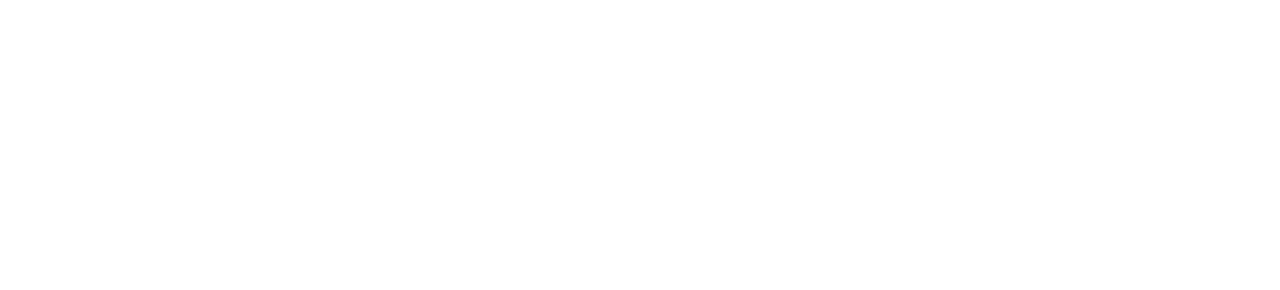
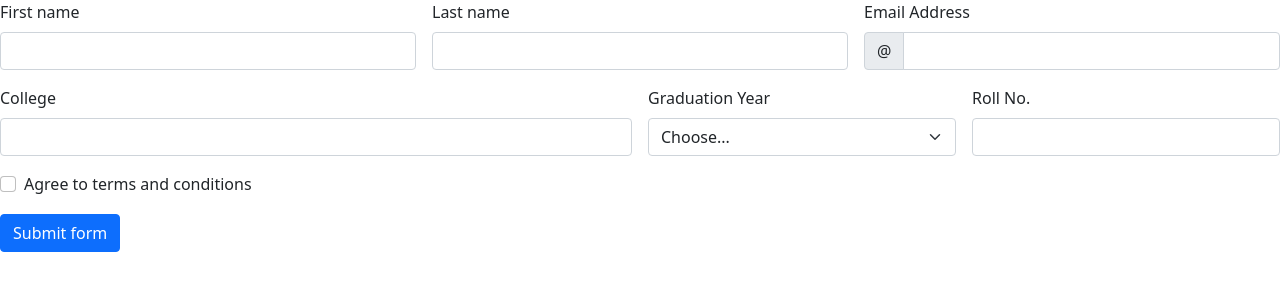
Before and after one commit to acciojob/bootstrap-form-easy-AnkitKumarAK7, a website: page main.html in a window 1280 px wide. Drawn offline with nearby package versions, Linux system fonts and the light colour scheme.

Commit message:
created a submission

```diff
--- a/main.html
+++ b/main.html
@@ -4,10 +4,85 @@
 
 <head>
 	<link rel="stylesheet" href="styles.css">
+
+	<link href="https://cdn.jsdelivr.net/npm/bootstrap@5.0.2/dist/css/bootstrap.min.css" rel="stylesheet" integrity="sha384-EVSTQN3/azprG1Anm3QDgpJLIm9Nao0Yz1ztcQTwFspd3yD65VohhpuuCOmLASjC" crossorigin="anonymous">
 </head>
 
 <body>
 	<!-- the entire body must be written by student -->
+	<form class="row g-3 needs-validation" novalidate>
+  <div class="col-md-4">
+    <label for="validationCustom01" class="form-label">First name</label>
+    <input type="text" class="form-control" id="validationCustom01" required>
+    <div class="valid-feedback">
+      Looks good!
+    </div>
+  </div>
+  <div class="col-md-4">
+    <label for="validationCustom02" class="form-label">Last name</label>
+    <input type="text" class="form-control" id="validationCustom02"  required>
+    <div class="valid-feedback">
+      Looks good!
+    </div>
+  </div>
+  <div class="col-md-4">
+    <label for="validationCustomUsername" class="form-label">Email Address</label>
+    <div class="input-group has-validation">
+      <span class="input-group-text" id="inputGroupPrepend">@</span>
+      <input type="text" class="form-control" id="validationCustomUsername" aria-describedby="inputGroupPrepend" required>
+      <div class="invalid-feedback">
+        Email Required!
+      </div>
+    </div>
+  </div>
+  <div class="col-md-6">
+    <label for="validationCustom03" class="form-label">College</label>
+    <input type="text" class="form-control" id="validationCustom03" required>
+    <div class="invalid-feedback">
+      Please provide a valid college.
+    </div>
+  </div>
+  <div class="col-md-3">
+    <label for="validationCustom04" class="form-label">Graduation Year</label>
+    <select class="form-select" id="validationCustom04" required>
+      <option selected disabled value="">Choose...</option>
+      <option>2020</option>
+	  <option>2021</option>
+	  <option>2022</option>
+	  <option>2023</option>
+    </select>
+    <div class="invalid-feedback">
+      Please select a valid Graduation Year.
+    </div>
+  </div>
+  <div class="col-md-3">
+    <label for="validationCustom05" class="form-label">Roll No.</label>
+    <input type="text" class="form-control" id="validationCustom05" required>
+    <div class="invalid-feedback">
+      Please provide a valid Roll no.
+    </div>
+  </div>
+  <div class="col-12">
+    <div class="form-check">
+      <input class="form-check-input" type="checkbox" value="" id="invalidCheck" required>
+      <label class="form-check-label" for="invalidCheck">
+        Agree to terms and conditions
+      </label>
+      <div class="invalid-feedback">
+        You must agree before submitting.
+      </div>
+    </div>
+  </div>
+  <div class="col-12">
+    <button class="btn btn-primary" type="submit">Submit form</button>
+  </div>
+</form>
+
+
+
+	<script src="https://cdn.jsdelivr.net/npm/@popperjs/core@2.9.2/dist/umd/popper.min.js" integrity="sha384-IQsoLXl5PILFhosVNubq5LC7Qb9DXgDA9i+tQ8Zj3iwWAwPtgFTxbJ8NT4GN1R8p" crossorigin="anonymous"></script>
+    <script src="https://cdn.jsdelivr.net/npm/bootstrap@5.0.2/dist/js/bootstrap.min.js" integrity="sha384-cVKIPhGWiC2Al4u+LWgxfKTRIcfu0JTxR+EQDz/bgldoEyl4H0zUF0QKbrJ0EcQF" crossorigin="anonymous"></script>
+
     <script type="text/javascript" src="./script.js">
 </script>
 
```
